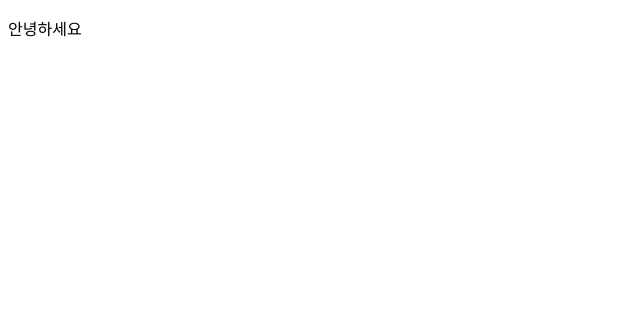
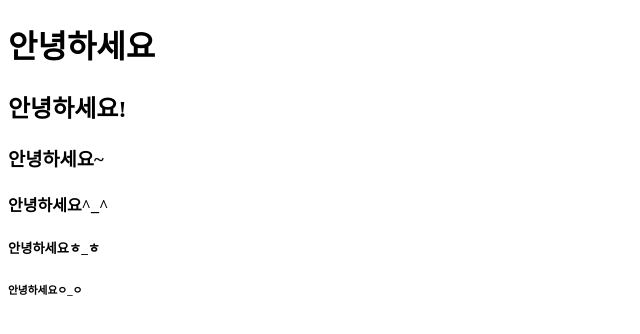
Before and after one commit to jjangbin/MyWebHosting20230411, a plain HTML site: page index.html in a window 1280 px wide. Shown: the whole page, without its empty margins (0-640 px from the left). Drawn offline with Linux system fonts and the light colour scheme.

Commit message:
홈페이지만들어보기

```diff
--- a/index.html
+++ b/index.html
@@ -7,6 +7,11 @@
     <title>Document</title>
 </head>
 <body>
-    <p>안녕하세요</p>
+    <h1>안녕하세요</h1>
+    <h2>안녕하세요!</h2>
+    <h3>안녕하세요~</h3>
+    <h4>안녕하세요^_^</h4>
+    <h5>안녕하세요ㅎ_ㅎ</h5>
+    <h6>안녕하세요ㅇ_ㅇ</h6>
 </body>
 </html>
```
